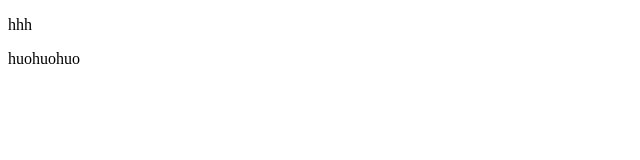
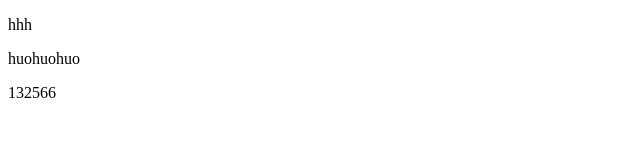
Before and after one commit to 1455702487/jiangwei, a plain HTML site: page newindex.html in a window 1280 px wide. Shown: the full height of the page, 0-640 px from the left. Drawn offline with Linux system fonts and the light colour scheme.

Commit message:
嘻嘻嘻

```diff
--- a/newindex.html
+++ b/newindex.html
@@ -10,6 +10,7 @@
 <body>
     <p>hhh</p>
     <p>huohuohuo</p>
+    <p>132566</p>
 </body>
 
 </html>
```
